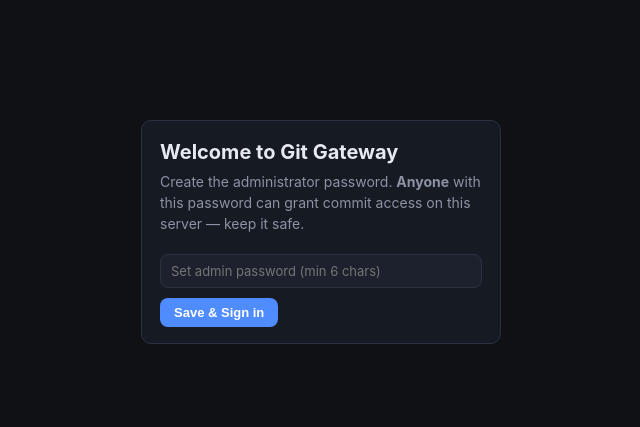
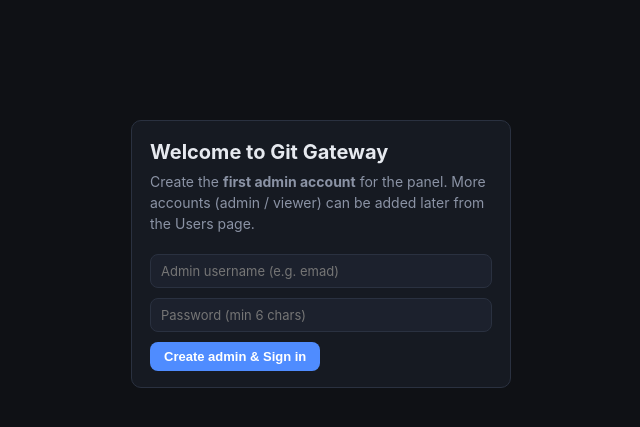
Before and after one commit to Emad-Farag/git-gateway, a Flask app: page /setup in a window 1280 px wide. Shown: the top 427 px of the page, without its empty margins (319-959 px from the left). Run offline with Flask 3, Linux system fonts and the light colour scheme.

Commit message:
add users for login

```diff
--- a/app.py
+++ b/app.py
@@ -96,6 +96,60 @@
     with LOCK:
         os.makedirs(DATA_DIR, exist_ok=True)
         json.dump(st, open(STATE_PATH, "w", encoding="utf-8"), indent=2)
+
+
+# --------------------------------------------------------------------------
+# GUI accounts (username + password + role) — for the web panel itself
+# Roles: "admin"   full control (permissions, hooks, users, settings, all git cmds)
+#        "viewer"  read-only   (browse applications & commits, safe read cmds only)
+# --------------------------------------------------------------------------
+USERS_PATH = os.path.join(DATA_DIR, "users.json")
+ROLES      = ("admin", "viewer")
+
+
+def _pw_hash(pw, salt):
+    return hashlib.sha256((salt + pw).encode()).hexdigest()
+
+
+def gui_users():
+    try:
+        return json.load(open(USERS_PATH, encoding="utf-8"))
+    except Exception:
+        return []
+
+
+def save_gui_users(users):
+    with LOCK:
+        os.makedirs(DATA_DIR, exist_ok=True)
+        json.dump(users, open(USERS_PATH, "w", encoding="utf-8"), indent=2)
+
+
+def find_gui_user(username):
+    for u in gui_users():
+        if u.get("username") == username:
+            return u
+    return None
+
+
+def create_gui_user(username, password, role):
+    users = [u for u in gui_users() if u.get("username") != username]
+    salt = secrets.token_hex(16)
+    users.append({"username": username, "salt": salt,
+                  "hash": _pw_hash(password, salt), "role": role})
+    save_gui_users(users)
+
+
+def gui_admins_count():
+    return sum(1 for u in gui_users() if u.get("role") == "admin")
+
+
+def migrate_legacy_admin_password():
+    """Versions before 1.1 stored a single admin password in config.json —
+    turn it into a proper 'admin' account so nothing is lost on upgrade."""
+    if gui_users() or not cfg_get("password_hash") or not cfg_get("password_salt"):
+        return
+    save_gui_users([{"username": "admin", "salt": cfg_get("password_salt"),
+                     "hash": cfg_get("password_hash"), "role": "admin"}])
 
 
 # --------------------------------------------------------------------------
@@ -499,29 +553,36 @@
         tok = request.form.get("csrf") or request.headers.get("X-CSRF") or ""
         if not hmac.compare_digest(tok, session.get("_csrf", "")):
             abort(400, "CSRF check failed")
-    if not cfg_get("password_hash"):
+    if request.method == "POST":
+        tok = request.form.get("csrf") or request.headers.get("X-CSRF") or ""
+        if not hmac.compare_digest(tok, session.get("_csrf", "")):
+            abort(400, "CSRF check failed")
+    if not gui_users():
+        migrate_legacy_admin_password()
+    if not gui_users():
         return redirect(url_for("setup"))
-    if not session.get("admin"):
+    if not session.get("user"):
         return redirect(url_for("login", next=request.path))
 
 
 # ---------------------- auth ----------------------
 @app.route("/setup", methods=["GET", "POST"])
 def setup():
-    if cfg_get("password_hash"):
+    if gui_users():
         return redirect(url_for("login"))
     if request.method == "POST":
+        username = request.form.get("username", "").strip().lower()
         pw = request.form.get("pw", "")
+        if not re.match(r"^[a-zA-Z0-9_.-]{2,30}$", username):
+            flash("Username: 2-30 characters (letters, digits, . _ -).", "error")
+            return render_template("setup.html")
         if len(pw) < 6:
             flash("Password must be at least 6 characters.", "error")
             return render_template("setup.html")
-        salt = secrets.token_hex(16)
-        cfg_set(password_salt=salt,
-                password_hash=hashlib.sha256((salt + pw).encode()).hexdigest(),
-                secret=secrets.token_hex(32))
+        create_gui_user(username, pw, "admin")
         _load_secret()
         session.clear()
-        session["admin"] = True
+        session.update(user=username, role="admin")
         flash("Setup complete. Welcome to Git Gateway.", "success")
         return redirect(url_for("dashboard"))
     return render_template("setup.html")
@@ -530,15 +591,18 @@
 @app.route("/login", methods=["GET", "POST"])
 def login():
     if request.method == "POST":
+        username = request.form.get("username", "").strip().lower()
         pw = request.form.get("pw", "")
-        salt = cfg_get("password_salt", "")
-        if hmac.compare_digest(hashlib.sha256((salt + pw).encode()).hexdigest(),
-                               cfg_get("password_hash", "")):
-            session["admin"] = True
+        u = find_gui_user(username)
+        if u and hmac.compare_digest(_pw_hash(pw, u.get("salt", "")), u.get("hash", "")):
+            session["user"] = username
+            session["role"] = u.get("role", "viewer")
             session["_csrf"] = secrets.token_hex(16)
             nxt = request.args.get("next")
             return redirect(nxt if nxt and nxt.startswith("/") else url_for("dashboard"))
-        flash("Wrong password.", "error")
+        flash("Wrong username or password.", "error")
+    if not gui_users():
+        return redirect(url_for("setup"))
     return render_template("login.html")
 
 
@@ -550,18 +614,96 @@
 
 @app.route("/password", methods=["POST"])
 def password():
-    salt = cfg_get("password_salt", "")
-    if not hmac.compare_digest(hashlib.sha256((salt + request.form.get("old", "")).encode()).hexdigest(),
-                               cfg_get("password_hash", "")):
+    """Change your OWN password."""
+    u = find_gui_user(session.get("user", ""))
+    if not u:
+        flash("Account not found.", "error")
+        return redirect(url_for("settings"))
+    if not hmac.compare_digest(_pw_hash(request.form.get("old", ""), u["salt"]), u["hash"]):
         flash("Current password is wrong.", "error")
         return redirect(url_for("settings"))
     new = request.form.get("new", "")
     if len(new) < 6:
         flash("New password too short (min 6 chars).", "error")
         return redirect(url_for("settings"))
-    cfg_set(password_hash=hashlib.sha256((salt + new).encode()).hexdigest())
+    users = gui_users()
+    for x in users:
+        if x["username"] == u["username"]:
+            x["hash"] = _pw_hash(new, x["salt"])
+    save_gui_users(users)
     flash("Password changed.", "success")
     return redirect(url_for("settings"))
+
+
+def admin_required(fn):
+    @wraps(fn)
+    def w(*a, **k):
+        if session.get("role") != "admin":
+            flash("Admin access only — your account is read-only.", "error")
+            return redirect(url_for("dashboard"))
+        return fn(*a, **k)
+    return w
+
+
+# ---------------------- GUI account management (admin) ----------------------
+@app.route("/gui-users/add", methods=["POST"])
+@admin_required
+def gui_users_add():
+    username = request.form.get("username", "").strip().lower()
+    pw = request.form.get("pw", "")
+    role = request.form.get("role", "viewer")
+    if not re.match(r"^[a-zA-Z0-9_.-]{2,30}$", username):
+        flash("Invalid username (2-30 chars: letters, digits, . _ -).", "error")
+        return redirect(url_for("users"))
+    if len(pw) < 6:
+        flash("Password must be at least 6 characters.", "error")
+        return redirect(url_for("users"))
+    if role not in ROLES:
+        role = "viewer"
+    if find_gui_user(username):
+        flash("Username already exists.", "error")
+        return redirect(url_for("users"))
+    create_gui_user(username, pw, role)
+    flash("Account %s created (%s)." % (username, role), "success")
+    return redirect(url_for("users"))
+
+
+@app.route("/gui-users/del", methods=["POST"])
+@admin_required
+def gui_users_del():
+    username = request.form.get("username", "").strip()
+    if username == session.get("user"):
+        flash("You cannot delete your own account.", "error")
+        return redirect(url_for("users"))
+    users = [u for u in gui_users() if u.get("username") != username]
+    if not any(u.get("role") == "admin" for u in users):
+        flash("Cannot remove the last admin account.", "error")
+        return redirect(url_for("users"))
+    if len(users) == len(gui_users()):
+        flash("Account not found.", "error")
+        return redirect(url_for("users"))
+    save_gui_users(users)
+    flash("Account %s deleted." % username, "success")
+    return redirect(url_for("users"))
+
+
+@app.route("/gui-users/reset", methods=["POST"])
+@admin_required
+def gui_users_reset():
+    username = request.form.get("username", "").strip()
+    new = request.form.get("new", "")
+    if len(new) < 6:
+        flash("Password too short (min 6 chars).", "error")
+        return redirect(url_for("users"))
+    users = gui_users()
+    for x in users:
+        if x.get("username") == username:
+            x["hash"] = _pw_hash(new, x["salt"])
+            save_gui_users(users)
+            flash("Password of %s reset." % username, "success")
+            return redirect(url_for("users"))
+    flash("Account not found.", "error")
+    return redirect(url_for("users"))
 
 
 # ---------------------- dashboard ----------------------
@@ -594,6 +736,7 @@
 
 
 @app.route("/scan", methods=["POST"])
+@admin_required
 def scan():
     found = find_repos()
     st = state_get()
@@ -607,6 +750,7 @@
 
 
 @app.route("/hooks/refresh", methods=["POST"])
+@admin_required
 def hooks_refresh():
     n = refresh_hooks()
     flash("Hooks refreshed on %d repositories." % n, "success")
@@ -614,6 +758,7 @@
 
 
 @app.route("/hook/install", methods=["POST"])
+@admin_required
 def hook_install():
     repo = request.form.get("repo", "")
     if repo not in find_repos():
@@ -626,6 +771,7 @@
 
 
 @app.route("/bashrc/install", methods=["POST"])
+@admin_required
 def bashrc_install():
     install_bashrc_block()
     flash("Identity script written and the .bashrc block installed. "
@@ -657,6 +803,7 @@
 
 
 @app.route("/users/add", methods=["POST"])
+@admin_required
 def users_add():
     em = request.form.get("email", "").strip().lower()
     if not EMAIL_RE.fullmatch(em):
@@ -672,6 +819,7 @@
 
 
 @app.route("/users/name", methods=["POST"])
+@admin_required
 def users_name():
     em, name = request.form.get("email", "").strip(), request.form.get("name", "").strip()
     st = state_get()
@@ -688,6 +836,7 @@
 
 
 @app.route("/users/del", methods=["POST"])
+@admin_required
 def users_del():
     em = request.form.get("email", "").strip()
     st = state_get()
@@ -716,6 +865,7 @@
 
 
 @app.route("/permissions/save", methods=["POST"])
+@admin_required
 def permissions_save():
     st, emails, changed = state_get(), all_emails(), 0
     for repo in find_repos():
@@ -790,6 +940,10 @@
     return rows
 
 
+# commands a read-only (viewer) account may run
+VIEWER_OK = {"status", "log", "blame", "diff", "show", "branch", "describe"}
+
+
 @app.route("/repo/run", methods=["POST"])
 def repo_run():
     path = request.form.get("repo", "")
@@ -799,6 +953,9 @@
         abort(404)
     if cmd not in ALLOWED_CMDS:
         abort(400, "Command not allowed: %s" % cmd)
+    if session.get("role") != "admin" and cmd not in VIEWER_OK:
+        flash("Your account is read-only: 'git %s' is not allowed." % cmd, "error")
+        return redirect(nxt)
     if cmd in NEEDS_CONFIRM and request.form.get("confirm") != "yes":
         flash("This action needs the confirm checkbox.", "error")
         return redirect(nxt)
@@ -814,6 +971,7 @@
 
 
 @app.route("/repo/grant", methods=["POST"])
+@admin_required
 def repo_grant():
     """Quick toggle of one user on one repository."""
     path, email = request.form.get("repo", ""), request.form.get("email", "")
@@ -848,6 +1006,7 @@
 
 
 @app.route("/service/restart", methods=["POST"])
+@admin_required
 def service_restart():
     nxt = request.form.get("next") or url_for("settings")
     flash("Restarting the service at %s to apply the new port..." %
@@ -874,6 +1033,7 @@
 
 
 @app.route("/settings/save", methods=["POST"])
+@admin_required
 def settings_save():
     roots = [os.path.expanduser(r.strip()) for r in
              request.form.get("scan_roots", "").splitlines() if r.strip()]
@@ -900,7 +1060,11 @@
             "key_status": "found" if os.path.isfile(SSH_KEYS) else "missing",
             "bashrc_state": bashrc_status(),
             "ssh_path": SSH_KEYS,
-            "data_dir": DATA_DIR}
+            "data_dir": DATA_DIR,
+            "me": session.get("user"),
+            "me_role": session.get("role", "viewer"),
+            "gui_users_list": gui_users() if session.get("role") == "admin" else [],
+            "viewer_ok": sorted(VIEWER_OK)}
 
 
 if __name__ == "__main__":
--- a/templates/base.html
+++ b/templates/base.html
@@ -20,10 +20,13 @@
     <nav>
       <a href="{{ url_for('dashboard') }}" class="{{ 'active' if request.endpoint=='dashboard' }}">&#9641;&nbsp; Applications</a>
       <a href="{{ url_for('users') }}" class="{{ 'active' if request.endpoint=='users' }}">&#9742;&nbsp; Users &amp; Keys</a>
+      {% if me_role == 'admin' %}
       <a href="{{ url_for('permissions') }}" class="{{ 'active' if request.endpoint=='permissions' }}">&#10003;&nbsp; Permissions</a>
       <a href="{{ url_for('settings') }}" class="{{ 'active' if request.endpoint=='settings' }}">&#9881;&nbsp; Settings</a>
+      {% endif %}
     </nav>
     <div class="foot">
+      Account: <b>{{ me }}</b> ({{ me_role }})<br>
       Server: {{ ssh_path }}<br>State: {{ data_dir }}
     </div>
   </aside>
--- a/templates/setup.html
+++ b/templates/setup.html
@@ -1,16 +1,18 @@
 {% extends "base.html" %}
 {% block title %}Welcome - Git Gateway{% endblock %}
 {% block body %}
-<div class="main" style="max-width:420px;margin:12vh auto">
+<div class="main" style="max-width:440px;margin:12vh auto">
   <div class="card">
     <h1>Welcome to Git Gateway</h1>
-    <p class="lead">Create the administrator password. <b>Anyone</b> with this
-    password can grant commit access on this server — keep it safe.</p>
+    <p class="lead">Create the <b>first admin account</b> for the panel.
+    More accounts (admin / viewer) can be added later from the Users page.</p>
     <form method="post">
       {{ csrf_field() }}
-      <input type="password" name="pw" placeholder="Set admin password (min 6 chars)" required
-        style="width:100%;margin-bottom:10px">
-      <button>Save &amp; Sign in</button>
+      <input type="text" name="username" placeholder="Admin username (e.g. emad)"
+        required autocomplete="username" style="width:100%;margin-bottom:10px">
+      <input type="password" name="pw" placeholder="Password (min 6 chars)" required
+        autocomplete="new-password" style="width:100%;margin-bottom:10px">
+      <button>Create admin &amp; Sign in</button>
     </form>
   </div>
 </div>
```
Also changed, not shown: templates/login.html (+5 -3 lines), templates/users.html (+46 -0 lines), README.md, 1 other file.
